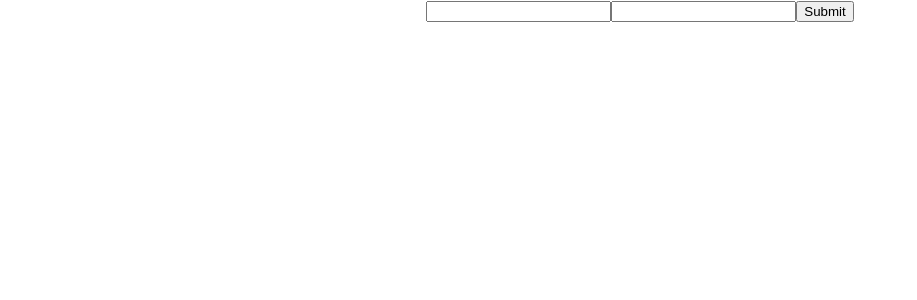
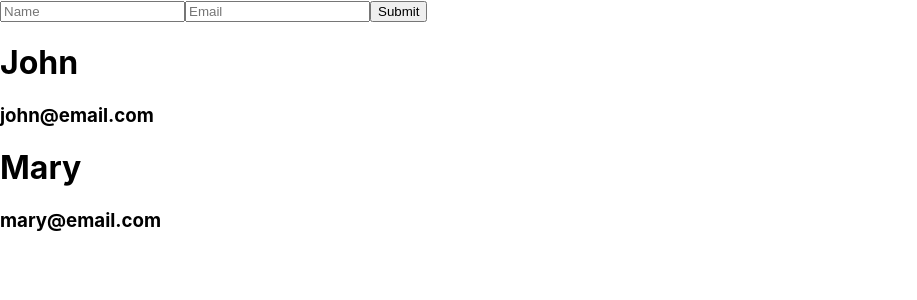
Before and after one commit to codetrainafrica/g20-react, a React (Create React App) app: page / in a window 1280 px wide. Shown: the top 300 px of the page, without its empty margins (0-917 px from the left). Built offline with nearby package versions, Linux system fonts and the light colour scheme.

Commit message:
implement create, retrieve

```diff
--- a/src/App.js
+++ b/src/App.js
@@ -1,92 +1,24 @@
 import React, { useState } from "react";
 import "./App.css";
+import UserForm from "./components/Userform";
+import UserList from "./components/UserList";
 
-// class App extends React.Component {
-//   constructor() {
-//     super();
+const App = () => {
+  const [users, setUsers] = useState([
+    { name: "John", email: "john@email.com" },
+    { name: "Mary", email: "mary@email.com" },
+  ]);
 
-//     this.state = { number: 0, name: "" };
-//   }
-
-//   addOne = () => {
-//     this.setState({ number: this.state.number + 1 });
-//     this.setState({ name: "John" });
-//   };
-
-//   render() {
-//     return (
-//       <div className="App">
-//         <h1>{this.state.number}</h1>
-//         <h3>{this.state.name}</h3>
-//         <button onClick={this.addOne}>Add 1</button>
-//       </div>
-//     );
-//   }
-// }
-
-// function App() {
-//   const [number, setNumber] = React.useState(0);
-//   const [name, setName] = useState("");
-
-//   const addOne = () => {
-//     setNumber(number + 1, () => {
-//       console.log("Updated");
-//     });
-//     setName("John");
-//   };
-
-//   return (
-//     <div className="App">
-//       <h1>{number}</h1>
-//       <h3>{name}</h3>
-//       <button onClick={addOne}>Add 1</button>
-//     </div>
-//   );
-// }
-
-class App extends React.Component {
-  constructor() {
-    super();
-
-    this.state = {
-      email: "",
-      password: "",
-    };
-  }
-
-  handleEmailChange = (event) => {
-    this.setState({ email: event.target.value });
+  const addUser = (newUser) => {
+    setUsers([...users, newUser]);
   };
 
-  handlePasswordChange = (event) => {
-    this.setState({ password: event.target.value });
-  };
-
-  handelSubmit = (event) => {
-    event.preventDefault();
-
-    console.log(this.state.email, this.state.password);
-  };
-
-  render() {
-    return (
-      <div className="App">
-        <form onSubmit={this.handelSubmit}>
-          <input
-            type="email"
-            value={this.state.email}
-            onChange={this.handleEmailChange}
-          />
-          <input
-            type="password"
-            value={this.state.password}
-            onChange={this.handlePasswordChange}
-          />
-          <button>Submit</button>
-        </form>
-      </div>
-    );
-  }
-}
+  return (
+    <div>
+      <UserForm addUser={addUser} />
+      <UserList users={users} />
+    </div>
+  );
+};
 
 export default App;
--- /dev/null
+++ b/src/components/UserList.js
@@ -0,0 +1,18 @@
+import React from "react";
+
+const UserList = (props) => {
+  return (
+    <div>
+      {props.users.map((user, index) => {
+        return (
+          <div key={index}>
+            <h1>{user.name}</h1>
+            <h3>{user.email}</h3>
+          </div>
+        );
+      })}
+    </div>
+  );
+};
+
+export default UserList;
--- /dev/null
+++ b/src/components/Userform.js
@@ -0,0 +1,40 @@
+import React, { useState } from "react";
+
+const UserForm = (props) => {
+  const [name, setName] = useState("");
+  const [email, setEmail] = useState("");
+
+  return (
+    <form
+      onSubmit={(e) => {
+        e.preventDefault();
+
+        let newUser = {
+          name: name,
+          email: email,
+        };
+
+        props.addUser(newUser);
+        setName("");
+        setEmail("");
+      }}
+    >
+      <input
+        type="text"
+        placeholder="Name"
+        value={name}
+        onChange={(e) => setName(e.target.value)}
+      />
+      <input
+        type="email"
+        placeholder="Email"
+        value={email}
+        onChange={(e) => setEmail(e.target.value)}
+      />
+
+      <input type="submit" />
+    </form>
+  );
+};
+
+export default UserForm;
```
Also changed, not shown: src/components/Body.js (deleted, +0 -13 lines), src/components/Button.js (deleted, +0 -13 lines), src/components/Footer.js (deleted, +0 -9 lines), src/components/Navbar.jsx (deleted, +0 -17 lines).
